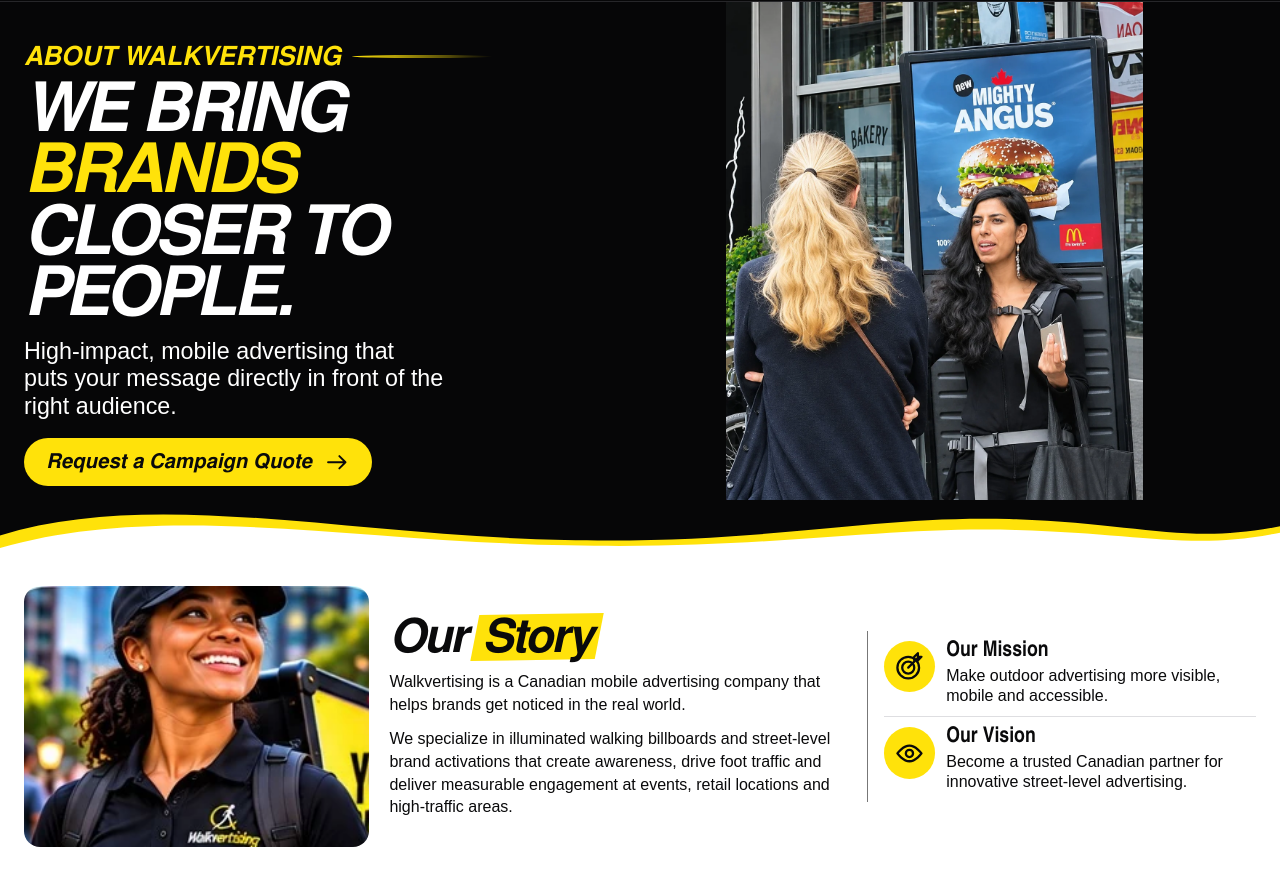
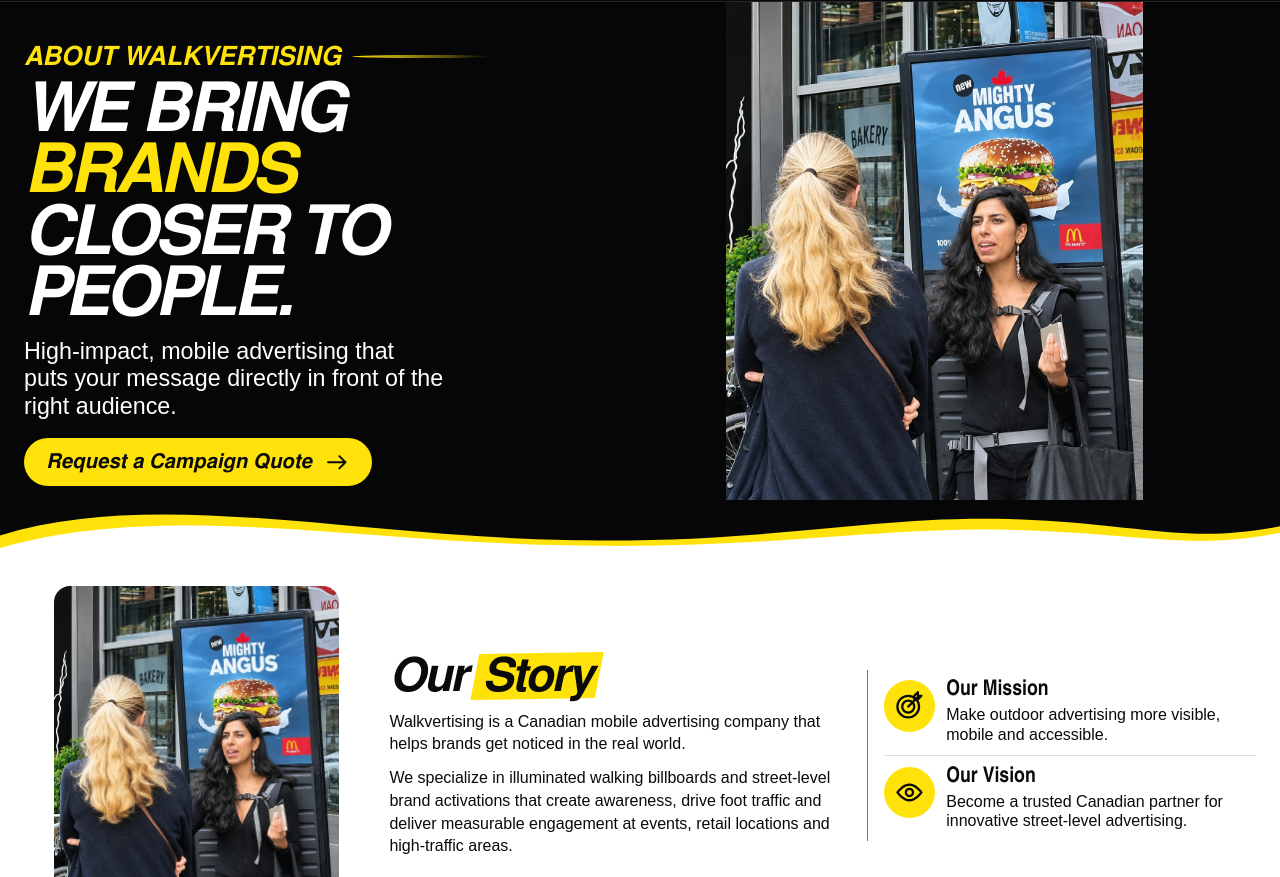
Before and after one commit to nmjp8989/walkversity, a plain HTML site: page about.html in a window 1280 px wide. Shown: the part 75-952 px from the top of the page. Drawn offline with Linux system fonts and the light colour scheme.

Commit message:
Use Mighty Angus campaign photo in About Us story section

```diff
--- a/about.html
+++ b/about.html
@@ -33,6 +33,7 @@
         padding:1rem .875rem;
       }
     }
+    .page-about .story-row > img {width:auto; max-width:100%; height:auto; max-height:340px; aspect-ratio:auto; object-fit:contain; justify-self:center}
   </style>
   <script src="assets/site.js" defer></script>
 </head>
@@ -70,7 +71,7 @@
   <path fill="#fff" d="M0 42C184-10 394 35 639 39c227 5 346-21 503-17 145 4 199 23 298 3v23H0z"/>
 </svg>
 </section><section class="section wrap " ><div class="story-row">
-  <img src="assets/story.webp" alt="A Walkvertising ambassador wearing a billboard" width="277" height="197" loading="lazy" decoding="async" >
+  <img src="assets/hero-about-full.webp" alt="Walkvertising ambassador speaking with a pedestrian beside a McDonald’s Mighty Angus billboard" width="1148" height="1370" loading="lazy" decoding="async" >
   <div class="story-copy"><h2 class="display">Our <span class="mark">Story</span></h2>
     <p>Walkvertising is a Canadian mobile advertising company that helps brands get noticed in the real world.</p>
     <p>We specialize in illuminated walking billboards and street-level brand activations that create awareness, drive foot traffic and deliver measurable engagement at events, retail locations and high-traffic areas.</p>
```
